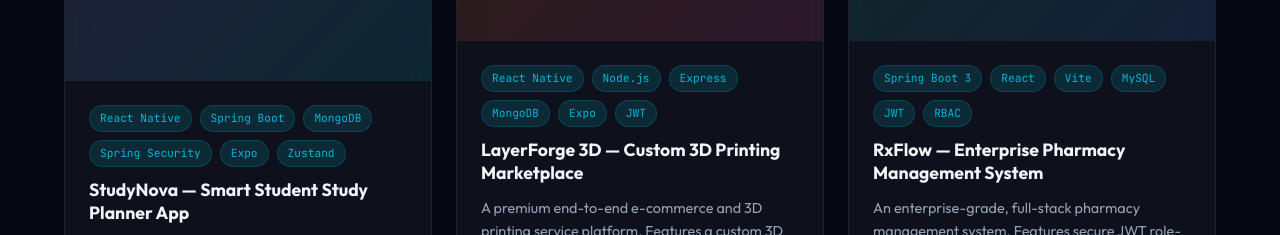
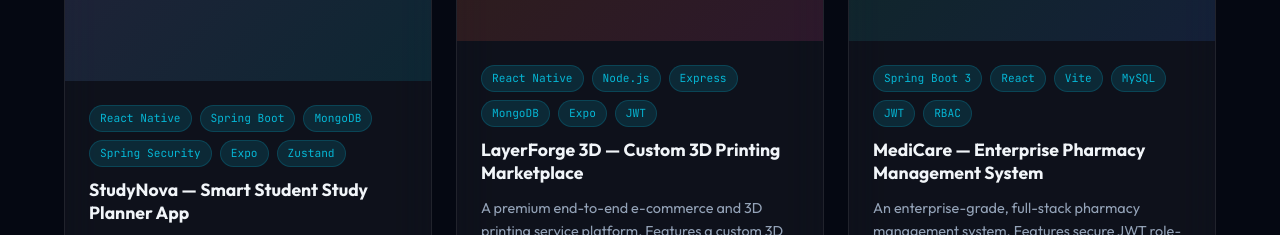
Before and after one commit to MihisaraNet/Mihisara-portfolio, a React (Vite) app: page / in a window 1280 px wide. Shown: the part 3440-3675 px from the top of the page. Built offline with nearby package versions, Linux system fonts and the light colour scheme.

Commit message:
Rename RxFlow to MediCare

```diff
--- a/src/components/Projects.tsx
+++ b/src/components/Projects.tsx
@@ -39,12 +39,12 @@ const projects = [
     live: 'https://print-ten-kohl.vercel.app'
   },
   {
-    id: 'rxflow',
+    id: 'medicare',
     category: 'fullstack',
     icon: '💊',
     gradient: 'linear-gradient(135deg, #10b98122 0%, #3b82f622 100%)',
     tags: ['Spring Boot 3', 'React', 'Vite', 'MySQL', 'JWT', 'RBAC'],
-    title: 'RxFlow — Enterprise Pharmacy Management System',
+    title: 'MediCare — Enterprise Pharmacy Management System',
     desc: 'An enterprise-grade, full-stack pharmacy management system. Features secure JWT role-based access control, batch expiry tracking, automated low-stock and sales reporting, and a streamlined administrative dashboard built with Spring Boot 3, React (Vite), and MySQL.',
     featured: false,
     github: 'https://github.com/MihisaraNet/Pharmacy-Management-System',
```
Also changed, not shown: 1 other file (tests, documents, lock files or other folders).
